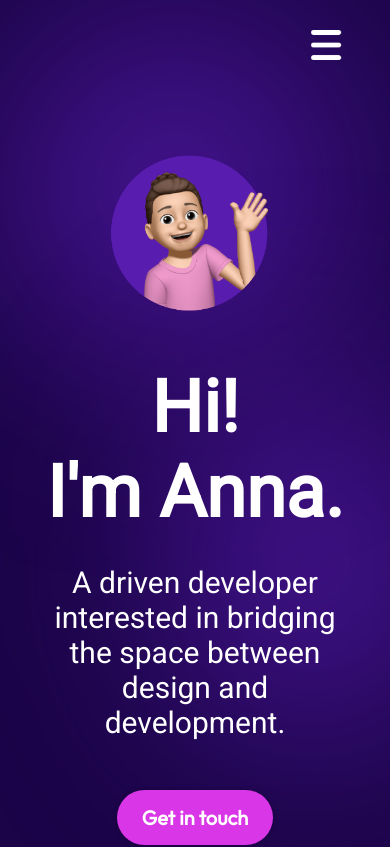
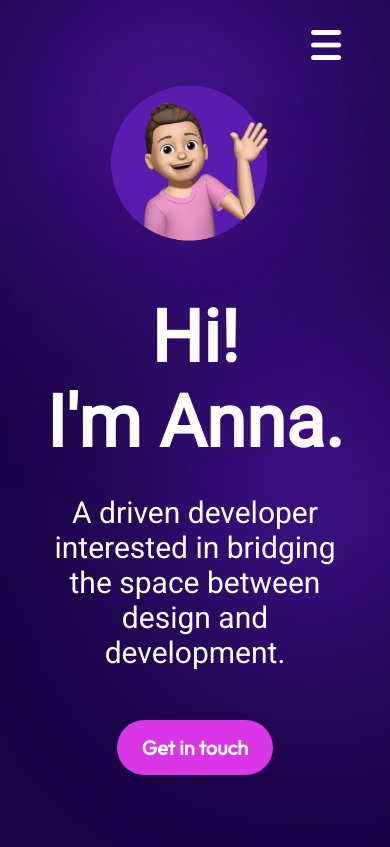
Before and after one commit to annaewbank/Anna-Ewbank-Portfolio, a React (Vite) app: page / in a window 390 px wide. Shown: the top 847 px of the page. Built offline with nearby package versions, Linux system fonts and the light colour scheme.

Commit message:
style: header and hero spacing

```diff
--- a/src/components/Hero/Hero.module.css
+++ b/src/components/Hero/Hero.module.css
@@ -40,7 +40,7 @@
 }
 
 .heroImg {
-  width: 50%;
+  width: 40%;
   z-index: 1;
   animation-name: floating;
   animation-duration: 3s;
@@ -88,6 +88,7 @@
 @media screen and (max-width: 830px) {
   .container {
     flex-direction: column-reverse;
+    margin: 0px 10% 0 10%;
   }
 
   .content {
@@ -98,6 +99,7 @@
   .description {
     text-align: center;
   }
+
   .heroImg {
     width: 60%;
     object-fit: contain;
--- a/src/components/Navbar/Navbar.module.css
+++ b/src/components/Navbar/Navbar.module.css
@@ -28,7 +28,7 @@
   .navbar {
     flex-direction: column;
     align-items: flex-start;
-    margin: 0 10% 70px 10%;
+    margin: 0 10% 0px 10%;
   }
 
   .menu {
```
